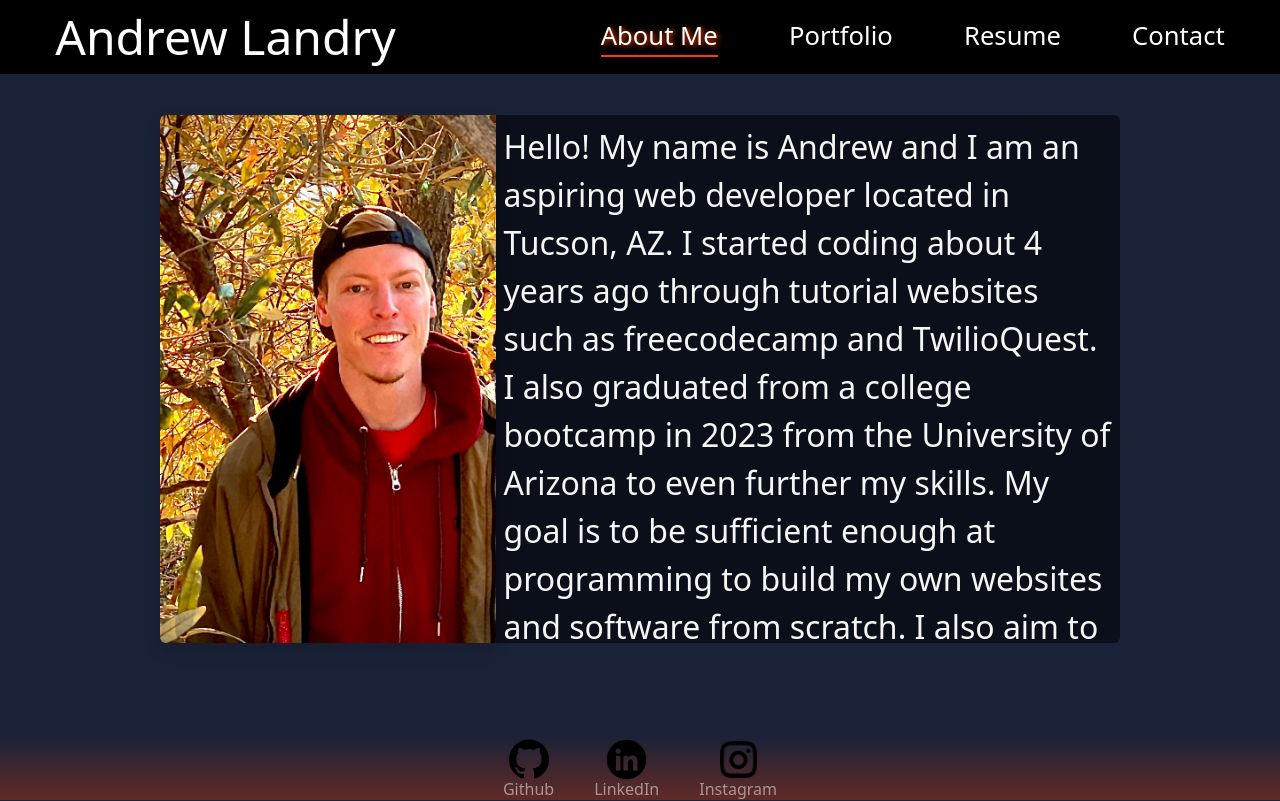
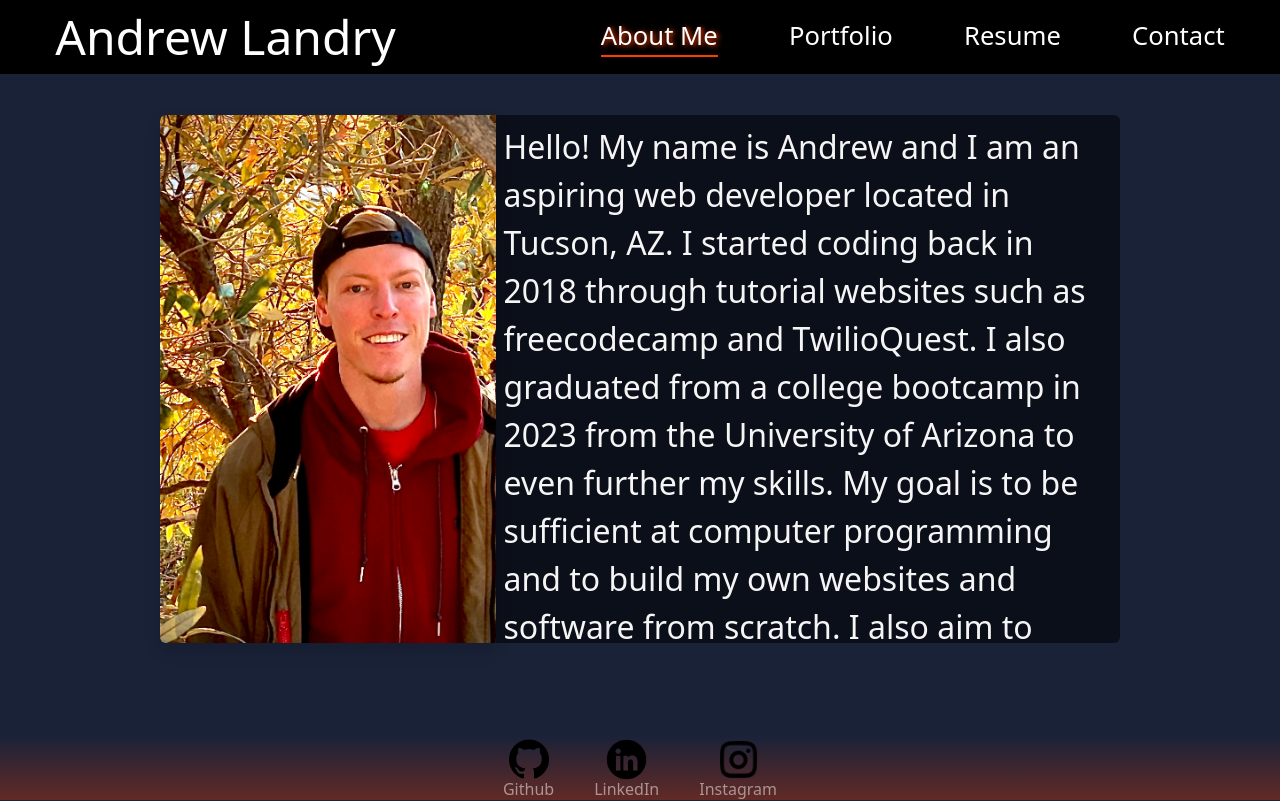
Before and after one commit to Landycodes/React-Portfolio, a React (Create React App) app: page / in a window 1280 px wide. Built offline with nearby package versions, Linux system fonts and the light colour scheme.

Commit message:
refactored contact request

```diff
--- a/src/components/Content.js
+++ b/src/components/Content.js
@@ -1,4 +1,4 @@
-import React, { useState, useEffect } from "react";
+import React, { useState } from "react";
 import Footer from "./Footer";
 import Header from "./Header";
 import AboutMe from "./pages/AboutMe";
@@ -8,13 +8,6 @@ import Resume from "./pages/Resume";
 
 export default function Content() {
   const [currentPage, setPage] = useState("AboutMe");
-
-  //refresh to contact page if form has been submitted
-  useEffect(() => {
-    if (localStorage.getItem("thanks") === "giveThanks") {
-      setPage("Contact");
-    }
-  }, []);
 
   const renderPage = () => {
     if (currentPage === "AboutMe") {
--- a/src/components/pages/AboutMe.js
+++ b/src/components/pages/AboutMe.js
@@ -13,17 +13,16 @@ export default function AboutMe() {
       <div className="aboutme p-3">
         <p className="bio text-start contentbg p-2 rounded-end lh-base m-0">
           Hello! My name is Andrew and I am an aspiring web developer located in
-          Tucson, AZ. I started coding about 4 years ago through tutorial
-          websites such as freecodecamp and TwilioQuest. I also graduated from a
-          college bootcamp in 2023 from the University of Arizona to even
-          further my skills. My goal is to be sufficient enough at programming
-          to build my own websites and software from scratch. I also aim to
-          achieve an employable amount of knowledge in web development to secure
-          a job doing something in which I am interested in and enjoy doing. I
-          love learning and I am excited for the future! My hobbies and
-          interests outside of computer programming are skateboarding, fixing
-          things like cars or smartphones. I also enjoy hiking and being active
-          outside!
+          Tucson, AZ. I started coding back in 2018 through tutorial websites
+          such as freecodecamp and TwilioQuest. I also graduated from a college
+          bootcamp in 2023 from the University of Arizona to even further my
+          skills. My goal is to be sufficient at computer programming and to
+          build my own websites and software from scratch. I also aim to achieve
+          an employable amount of knowledge in web development to secure a job
+          doing something in which I am interested in and enjoy doing. I love
+          learning and I am excited for the future! My hobbies and interests
+          outside of computer programming are skateboarding, fixing things like
+          cars or smartphones. I also enjoy hiking and being active outside!
         </p>
         <img
           src="./Assets/profilePic.jpeg"
--- a/src/components/pages/Contact.js
+++ b/src/components/pages/Contact.js
@@ -12,13 +12,15 @@ export default function Contact() {
   const [isValidName, validateName] = useState(true);
   const [isValidEmail, validateEmail] = useState(true);
   const [isValidMsg, validateMsg] = useState(true);
-  const thanks = localStorage.getItem("thanks");
+  const [thanks, setThanks] = useState(false);
+  // const thanks = localStorage.getItem("thanks");
 
-  if (thanks === "hideThanks" || thanks === null) {
+  if (!thanks) {
     return (
       <div className="bgColor d-flex justify-content-center align-items-center">
         <form
-          onSubmit={() => {
+          onSubmit={(event) => {
+            event.preventDefault();
             const name = document.getElementById("name");
             const email = document.getElementById("email");
             const msg = document.getElementById("msg");
@@ -30,28 +32,36 @@ export default function Contact() {
               email.value !== "".trim() &&
               msg.value !== "".trim()
             ) {
-              localStorage.setItem("thanks", "giveThanks");
+              document
+                .querySelector("button[type=submit]")
+                .setAttribute("disabled", true);
+              fetch(
+                "https://formsubmit.co/ajax/089a72fd8d98739fcba73e8ee7c900f9",
+                {
+                  method: "POST",
+                  headers: {
+                    "Content-Type": "application/json",
+                    Accept: "application/json",
+                  },
+                  body: JSON.stringify({
+                    name: name.value,
+                    email: email.value,
+                    message: msg.value,
+                    _subject: "Portfolio contact request",
+                  }),
+                }
+              ).then(() => {
+                setThanks(true);
+                name.value = email.value = msg.value = "";
+                document
+                  .querySelector("button[type=submit]")
+                  .setAttribute("disabled", false);
+              });
             }
             return true;
           }}
-          action="https://formsubmit.co/089a72fd8d98739fcba73e8ee7c900f9"
-          method="POST"
           className="contentbg p-3 rounded d-flex flex-column shadow mt-4"
         >
-          {/* Value of this input will be the subject title i recieve */}
-          <input
-            type="hidden"
-            name="_subject"
-            value="Portfolio contact request"
-          ></input>
-          {/* Disable captcha */}
-          <input type="hidden" name="_captcha" value="false"></input>
-          {/* Return to contact page */}
-          <input
-            type="hidden"
-            name="_next"
-            value="https://landycodes.github.io/React-Portfolio/#Contact"
-          ></input>
           {/* contact form */}
           <h3 className="text-center">Contact</h3>
           <label htmlFor="name">Name{isValidName ? "" : "*"}</label>
@@ -149,7 +159,7 @@ export default function Contact() {
         </form>
       </div>
     );
-  } else if (thanks === "giveThanks") {
+  } else if (thanks) {
     return (
       <div className="container jumbotron mt-5">
         <h1 className="text-center">Thank You!</h1>
@@ -163,4 +173,3 @@ export default function Contact() {
     );
   }
 }
-//need to confirm form success to user
```
